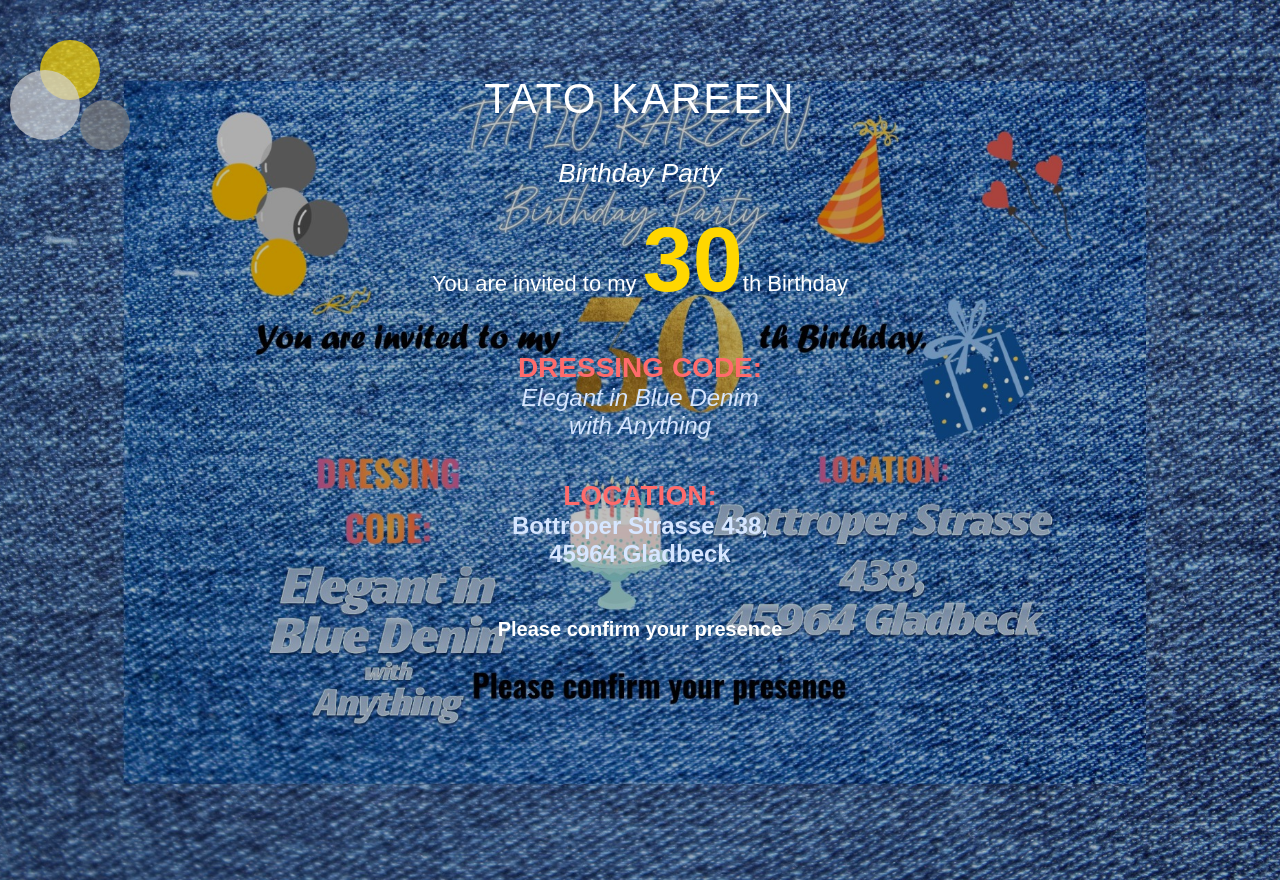
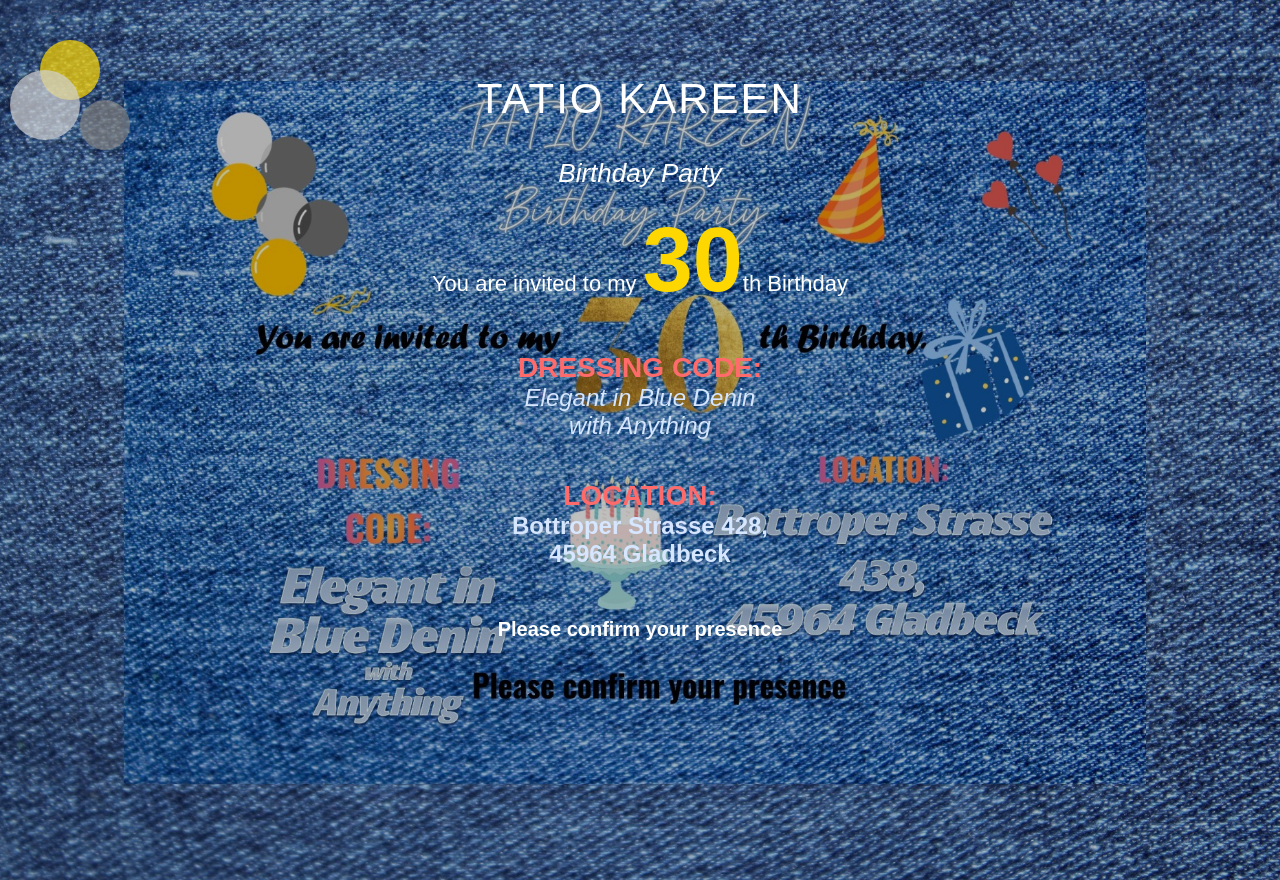
Before and after one commit to vadece3/birthdayinvitation.github.io, a plain HTML site: page index.html in a window 1280 px wide. Shown: the top 880 px of the page. Drawn offline with Linux system fonts and the light colour scheme.

Commit message:
Update index.html

```diff
--- a/index.html
+++ b/index.html
@@ -169,7 +169,7 @@
     <div class="circle c3"></div>
 
     <div class="content">
-        <h1>TATO KAREEN</h1>
+        <h1>TATIO KAREEN</h1>
         <div class="subtitle">Birthday Party</div>
 
         <div class="invite">
@@ -179,7 +179,7 @@
         <div class="section">
             <div class="dress-title">DRESSING CODE:</div>
             <div class="dress-text">
-                Elegant in Blue Denim<br>
+                Elegant in Blue Denin<br>
                 with Anything
             </div>
         </div>
@@ -187,7 +187,7 @@
         <div class="section">
             <div class="location-title">LOCATION:</div>
             <div class="location-text">
-                Bottroper Strasse 438,<br>
+                Bottroper Strasse 428,<br>
                 45964 Gladbeck
             </div>
         </div>
```
